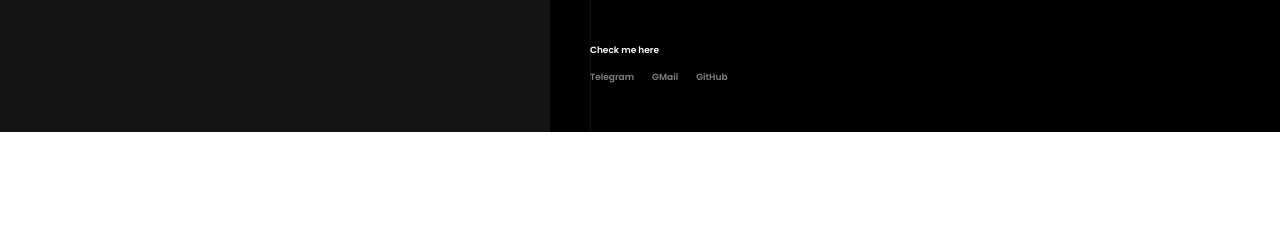
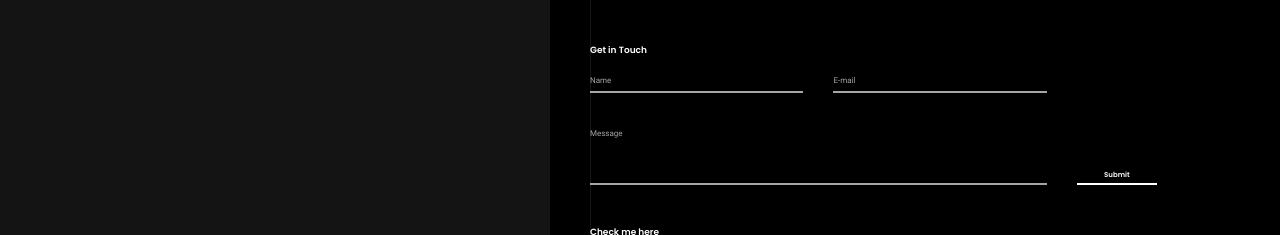
Before and after one commit to Eugevin/simple-me-vue, a Vue app: page /#/contacts in a window 1280 px wide. Shown: the part 1006-1241 px from the top of the page. Before the commit the page ends 1138 px from the top, so only its background shows below. Built offline with nearby package versions, Linux system fonts and the light colour scheme.

Commit message:
feat: add contactform

```diff
--- a/src/components/ContactForm.vue
+++ b/src/components/ContactForm.vue
@@ -1,6 +1,6 @@
 <script setup lang="ts">
 import Input from './Input.vue';
-import { ref } from 'vue';
+import { ref, watch } from 'vue';
 import debounce from '../helpers/debounce.ts';
 import throttle from '../helpers/throttle.ts';
 
@@ -35,24 +35,40 @@ const form = ref<Form>({
 })
 
 const sendForm = debounce(() => {
-  console.log(123)
+  if (!formHandler()) return;
+
+  console.log('All is ready')
 }, 1000);
 
-const formHandler = throttle(() => {
-  console.log(123123);
-}, 500);
+const formHandler = function (): boolean {
+  const fromValid = form.value.from.value.trim().length > 1;
+  const emailValid = /^[\w-\.]+@([\w-]+\.)+[\w-]{2,4}$/g.test(form.value.email.value.trim());
+  const messageValid = form.value.message.value.trim().length > 100;
+
+  form.value.from.valid = fromValid;
+  form.value.email.valid = emailValid;
+  form.value.message.valid = messageValid;
+
+  if (fromValid && emailValid && messageValid) return true;
+
+  return false;
+};
+
+watch(form.value, () => {
+  formHandler();
+});
 </script>
 
 <template>
   <div class="contact-form">
-    <Input @input="formHandler" :modelValue="form.from.value" @update:modelValue="newValue => form.from.value = newValue"
-      class="contact-form__name" placeholder="Name" />
-    <Input @input="formHandler" :modelValue="form.email.value"
+    <Input :invalid="!form.from.valid" :modelValue="form.from.value"
+      @update:modelValue="newValue => form.from.value = newValue" class="contact-form__name" placeholder="Name" />
+    <Input :invalid="!form.email.valid" :modelValue="form.email.value"
       @update:modelValue="newValue => form.email.value = newValue" class="contact-form__email" placeholder="E-mail" />
-    <Input @input="formHandler" :modelValue="form.message.value"
+    <Input :invalid="!form.message.valid" :modelValue="form.message.value"
       @update:modelValue="newValue => form.message.value = newValue" class="contact-form__message" placeholder="Message"
       type="textarea" rows="4" />
-    <Input @click="sendForm" class="contact-form__send" type="button">Submit</Input>
+    <Input :invalid="false" @click="sendForm" class="contact-form__send" type="button">Submit</Input>
   </div>
 </template>
 
--- a/src/components/Input.vue
+++ b/src/components/Input.vue
@@ -1,15 +1,17 @@
 <script setup lang="ts">
-defineProps<{ type?: 'button' | 'textarea', modelValue?: any }>();
+defineProps<{ type?: 'button' | 'textarea', invalid?: boolean, modelValue?: any }>();
 const emit = defineEmits(['update:modelValue'])
+
 </script>
 
 <template>
-  <button v-if="type === 'button'">
+  <button v-if="type === 'button'" :class="`${invalid ? 'invalid' : ''}`">
     <slot />
   </button>
-  <textarea @input="emit('update:modelValue', ($event.target as HTMLInputElement).value)" v-else-if="type === 'textarea'" name="" id=""
-    cols="30" rows="10"></textarea>
-  <input @input="emit('update:modelValue', ($event.target as HTMLInputElement).value)" v-else type="text">
+  <textarea @input="emit('update:modelValue', ($event.target as HTMLInputElement).value)" v-else-if="type === 'textarea'"
+    :class="`${invalid ? 'invalid' : ''}`"></textarea>
+  <input @input="emit('update:modelValue', ($event.target as HTMLInputElement).value)" v-else type="text"
+    :class="`${invalid ? 'invalid' : ''}`">
 </template>
 
 <style scoped lang="scss">
@@ -44,6 +46,17 @@ button {
       height: 100%;
     }
   }
+
+  &.invalid {
+    cursor: not-allowed;
+
+    &::before {
+      height: 2px !important;
+      background: red;
+    }
+
+    color: var(--white) !important;
+  }
 }
 
 input,
@@ -68,5 +81,11 @@ textarea {
   &:focus {
     border-bottom: 2px solid var(--white);
   }
+
+  &.invalid {
+    border-bottom: 2px solid red !important;
+
+    color: var(--white) !important;
+  }
 }
 </style>
--- a/src/pages/ContactsPage.vue
+++ b/src/pages/ContactsPage.vue
@@ -1,6 +1,6 @@
 <script setup lang="ts">
 import Content from '../components/Content.vue';
-// import ContactForm from '../components/ContactForm.vue';
+import ContactForm from '../components/ContactForm.vue';
 
 interface Social {
   title: string,
@@ -44,12 +44,12 @@ function openSocial(social: string) {
         <p>Russia, Nijny Novgorod</p>
         <h5>Email</h5>
         <p>eugene.vinokuroff@gmail.com</p>
-        <!--
         <h5>Get in Touch</h5>
-         WAIT BEFORE I WRITE BACKEND <ContactForm /> -->
+        <ContactForm />
         <h5>Check me here</h5>
         <ul>
-          <h5 @click="openSocial(social.link)" :href="social.link" v-for="social in socials" :key="social.title">{{ social.title }}</h5>
+          <h5 @click="openSocial(social.link)" :href="social.link" v-for="social in socials" :key="social.title">{{
+            social.title }}</h5>
         </ul>
       </template>
     </Content>
```
